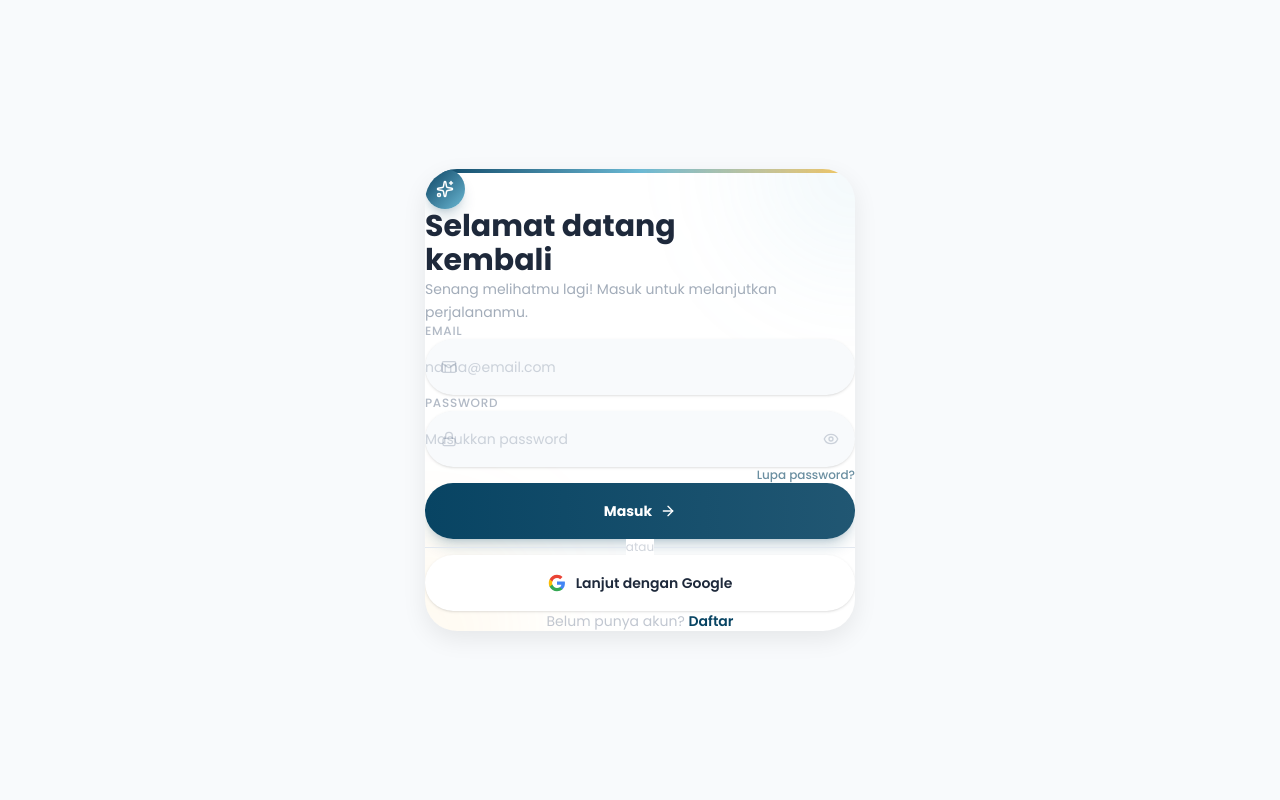
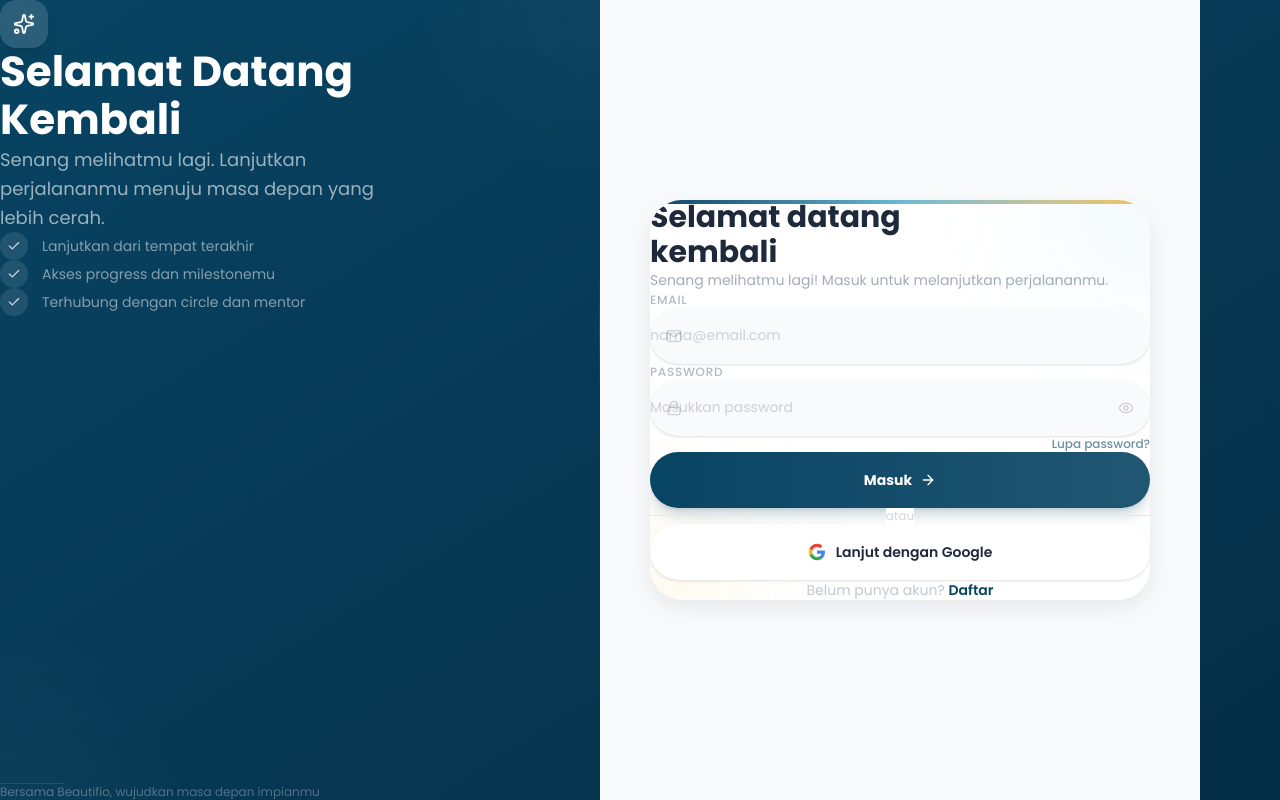
Before and after one commit to beautifio/beautifio-web, a Next.js app: page /login in a window 1280 px wide. Built offline with nearby package versions, Linux system fonts and the light colour scheme; no server answers.

Commit message:
Redesign auth pages with responsive two-column layout - brand panel on desktop, card on mobile

```diff
--- a/src/app/login/page.tsx
+++ b/src/app/login/page.tsx
@@ -3,7 +3,7 @@
 import { useState } from "react";
 import { useRouter } from "next/navigation";
 import Link from "next/link";
-import { Mail, Lock, Eye, EyeOff, ArrowRight, Sparkles } from "lucide-react";
+import { Mail, Lock, Eye, EyeOff, ArrowRight, Sparkles, Check } from "lucide-react";
 import { signIn } from "@/lib/supabase/queries";
 import { getSupabaseClient } from "@/lib/supabase/client";
 
@@ -62,22 +62,12 @@ export default function LoginPage() {
     });
   };
 
-  return (
-    <div className="min-h-screen bg-bg flex items-center justify-center p-4">
-      <div className="w-full max-w-[430px] bg-surface rounded-[32px] shadow-card flex flex-col relative overflow-hidden">
-        <div className="absolute top-0 left-0 right-0 h-1 bg-gradient-to-r from-primary via-secondary to-accent" />
-
-        <div className="absolute -top-24 -right-24 w-48 h-48 bg-secondary/10 rounded-full blur-3xl pointer-events-none" />
-        <div className="absolute -bottom-24 -left-24 w-48 h-48 bg-accent/10 rounded-full blur-3xl pointer-events-none" />
-
-        <div className="flex-1 flex flex-col px-6 py-10 relative z-10">
-          <div className="mb-auto">
-            <div className="w-10 h-10 rounded-xl bg-gradient-to-br from-primary to-secondary flex items-center justify-center shadow-lg shadow-primary/20">
+  const formContent = (
+    <>
+      <div className="mb-8">
+        <div className="md:hidden w-10 h-10 rounded-xl bg-gradient-to-br from-primary to-secondary flex items-center justify-center shadow-lg shadow-primary/20 mb-5">
           <Sparkles size={18} className="text-white" />
         </div>
-          </div>
-
-          <div className="mb-8">
         <h1 className="text-[30px] font-bold text-text-primary leading-[1.15]">
           Selamat datang<br />kembali
         </h1>
@@ -187,7 +177,76 @@ export default function LoginPage() {
           Daftar
         </Link>
       </p>
+    </>
+  );
+
+  return (
+    <div className="min-h-screen bg-bg md:bg-gradient-to-br md:from-primary md:to-[#052e47]">
+      <div className="min-h-screen md:flex md:max-w-[1200px] md:mx-auto">
+
+        {/* ─── Left Panel — Desktop ──────────── */}
+        <div className="hidden md:flex md:w-2/5 lg:w-1/2 flex-col justify-between p-8 lg:p-14 relative overflow-hidden">
+          <div className="absolute -top-32 -right-32 w-64 h-64 bg-white/[0.03] rounded-full blur-3xl pointer-events-none" />
+          <div className="absolute -bottom-32 -left-32 w-64 h-64 bg-white/[0.03] rounded-full blur-3xl pointer-events-none" />
+          <div className="absolute top-1/3 right-0 w-px h-32 bg-gradient-to-b from-transparent via-white/10 to-transparent" />
+
+          <div className="relative z-10">
+            <div className="w-12 h-12 rounded-2xl bg-white/15 backdrop-blur-sm flex items-center justify-center shadow-lg mb-12">
+              <Sparkles size={22} className="text-white" />
             </div>
+
+            <h2 className="text-[32px] lg:text-[42px] font-bold text-white leading-[1.15] mb-5">
+              Selamat Datang<br />
+              Kembali
+            </h2>
+
+            <p className="text-base lg:text-lg text-white/60 leading-relaxed max-w-sm">
+              Senang melihatmu lagi. Lanjutkan perjalananmu menuju masa depan yang lebih cerah.
+            </p>
+
+            <div className="mt-10 space-y-4">
+              <div className="flex items-center gap-3.5">
+                <div className="w-7 h-7 rounded-full bg-white/10 flex items-center justify-center shrink-0">
+                  <Check size={14} className="text-white/80" />
+                </div>
+                <span className="text-sm text-white/50">Lanjutkan dari tempat terakhir</span>
+              </div>
+              <div className="flex items-center gap-3.5">
+                <div className="w-7 h-7 rounded-full bg-white/10 flex items-center justify-center shrink-0">
+                  <Check size={14} className="text-white/80" />
+                </div>
+                <span className="text-sm text-white/50">Akses progress dan milestonemu</span>
+              </div>
+              <div className="flex items-center gap-3.5">
+                <div className="w-7 h-7 rounded-full bg-white/10 flex items-center justify-center shrink-0">
+                  <Check size={14} className="text-white/80" />
+                </div>
+                <span className="text-sm text-white/50">Terhubung dengan circle dan mentor</span>
+              </div>
+            </div>
+          </div>
+
+          <div className="relative z-10">
+            <div className="w-16 h-px bg-white/10 mb-4" />
+            <p className="text-xs text-white/30">
+              Bersama Beautifio, wujudkan masa depan impianmu
+            </p>
+          </div>
+        </div>
+
+        {/* ─── Right Panel — Form ──────────── */}
+        <div className="w-full md:w-3/5 lg:w-1/2 flex items-center justify-center md:bg-bg p-4 md:p-6 lg:p-8">
+          <div className="w-full max-w-[430px] md:max-w-[500px] bg-surface rounded-[32px] shadow-card flex flex-col relative overflow-hidden">
+            <div className="absolute top-0 left-0 right-0 h-1 bg-gradient-to-r from-primary via-secondary to-accent pointer-events-none" />
+            <div className="absolute -top-24 -right-24 w-48 h-48 bg-secondary/10 rounded-full blur-3xl pointer-events-none" />
+            <div className="absolute -bottom-24 -left-24 w-48 h-48 bg-accent/10 rounded-full blur-3xl pointer-events-none" />
+
+            <div className="flex-1 flex flex-col px-6 md:px-8 py-8 md:py-10 relative z-10">
+              {formContent}
+            </div>
+          </div>
+        </div>
+
       </div>
     </div>
   );
--- a/src/app/register/page.tsx
+++ b/src/app/register/page.tsx
@@ -3,7 +3,7 @@
 import { useState } from "react";
 import { useRouter } from "next/navigation";
 import Link from "next/link";
-import { Mail, Lock, User, Eye, EyeOff, ArrowRight, Sparkles } from "lucide-react";
+import { Mail, Lock, User, Eye, EyeOff, ArrowRight, Sparkles, Check } from "lucide-react";
 import { getSupabaseClient } from "@/lib/supabase/client";
 import { createProfile } from "@/lib/supabase/profile";
 
@@ -67,23 +67,10 @@ export default function RegisterPage() {
     }
   };
 
-  return (
-    <div className="min-h-screen bg-bg flex items-center justify-center p-4">
-      <div className="w-full max-w-[430px] bg-surface rounded-[32px] shadow-card flex flex-col relative overflow-hidden">
-        <div className="absolute top-0 left-0 right-0 h-1 bg-gradient-to-r from-primary via-secondary to-accent" />
-
-        <div className="absolute -top-24 -right-24 w-48 h-48 bg-secondary/10 rounded-full blur-3xl pointer-events-none" />
-        <div className="absolute -bottom-24 -left-24 w-48 h-48 bg-accent/10 rounded-full blur-3xl pointer-events-none" />
-
-        <div className="flex-1 flex flex-col px-6 py-10 relative z-10">
-          <div className="mb-auto">
-            <div className="w-10 h-10 rounded-xl bg-gradient-to-br from-primary to-secondary flex items-center justify-center shadow-lg shadow-primary/20">
-              <Sparkles size={18} className="text-white" />
-            </div>
-          </div>
-
+  const formContent = (
+    <>
       {success ? (
-            <div className="flex-1 flex flex-col items-center justify-center text-center animate-fade-in">
+        <div className="flex-1 flex flex-col items-center justify-center text-center animate-fade-in py-10">
           <div className="w-16 h-16 rounded-full bg-success/10 flex items-center justify-center mb-5">
             <svg className="w-8 h-8 text-success" fill="none" viewBox="0 0 24 24" stroke="currentColor" strokeWidth={2.5}>
               <path strokeLinecap="round" strokeLinejoin="round" d="M4.5 12.75l6 6 9-13.5" />
@@ -99,6 +86,9 @@ export default function RegisterPage() {
       ) : (
         <>
           <div className="mb-8">
+            <div className="md:hidden w-10 h-10 rounded-xl bg-gradient-to-br from-primary to-secondary flex items-center justify-center shadow-lg shadow-primary/20 mb-5">
+              <Sparkles size={18} className="text-white" />
+            </div>
             <h1 className="text-[30px] font-bold text-text-primary leading-[1.15]">
               Mulai<br />Perjalananmu
             </h1>
@@ -197,7 +187,76 @@ export default function RegisterPage() {
           </p>
         </>
       )}
+    </>
+  );
+
+  return (
+    <div className="min-h-screen bg-bg md:bg-gradient-to-br md:from-primary md:to-[#052e47]">
+      <div className="min-h-screen md:flex md:max-w-[1200px] md:mx-auto">
+
+        {/* ─── Left Panel — Desktop ──────────── */}
+        <div className="hidden md:flex md:w-2/5 lg:w-1/2 flex-col justify-between p-8 lg:p-14 relative overflow-hidden">
+          <div className="absolute -top-32 -right-32 w-64 h-64 bg-white/[0.03] rounded-full blur-3xl pointer-events-none" />
+          <div className="absolute -bottom-32 -left-32 w-64 h-64 bg-white/[0.03] rounded-full blur-3xl pointer-events-none" />
+          <div className="absolute top-1/3 right-0 w-px h-32 bg-gradient-to-b from-transparent via-white/10 to-transparent" />
+
+          <div className="relative z-10">
+            <div className="w-12 h-12 rounded-2xl bg-white/15 backdrop-blur-sm flex items-center justify-center shadow-lg mb-12">
+              <Sparkles size={22} className="text-white" />
             </div>
+
+            <h2 className="text-[32px] lg:text-[42px] font-bold text-white leading-[1.15] mb-5">
+              Temukan Arah<br />
+              Masa Depanmu
+            </h2>
+
+            <p className="text-base lg:text-lg text-white/60 leading-relaxed max-w-sm">
+              Setiap perjalanan besar dimulai dari satu langkah kecil. Mulai hari ini, bersama Beautifio.
+            </p>
+
+            <div className="mt-10 space-y-4">
+              <div className="flex items-center gap-3.5">
+                <div className="w-7 h-7 rounded-full bg-white/10 flex items-center justify-center shrink-0">
+                  <Check size={14} className="text-white/80" />
+                </div>
+                <span className="text-sm text-white/50">Daftar gratis — hanya 5 menit</span>
+              </div>
+              <div className="flex items-center gap-3.5">
+                <div className="w-7 h-7 rounded-full bg-white/10 flex items-center justify-center shrink-0">
+                  <Check size={14} className="text-white/80" />
+                </div>
+                <span className="text-sm text-white/50">Akses ke mentor dan komunitas</span>
+              </div>
+              <div className="flex items-center gap-3.5">
+                <div className="w-7 h-7 rounded-full bg-white/10 flex items-center justify-center shrink-0">
+                  <Check size={14} className="text-white/80" />
+                </div>
+                <span className="text-sm text-white/50">Tanpa commitment — kamu yang pegang kendali</span>
+              </div>
+            </div>
+          </div>
+
+          <div className="relative z-10">
+            <div className="w-16 h-px bg-white/10 mb-4" />
+            <p className="text-xs text-white/30">
+              Bergabung dengan ribuan anak muda Indonesia lainnya
+            </p>
+          </div>
+        </div>
+
+        {/* ─── Right Panel — Form ──────────── */}
+        <div className="w-full md:w-3/5 lg:w-1/2 flex items-center justify-center md:bg-bg p-4 md:p-6 lg:p-8">
+          <div className="w-full max-w-[430px] md:max-w-[500px] bg-surface rounded-[32px] shadow-card flex flex-col relative overflow-hidden">
+            <div className="absolute top-0 left-0 right-0 h-1 bg-gradient-to-r from-primary via-secondary to-accent pointer-events-none" />
+            <div className="absolute -top-24 -right-24 w-48 h-48 bg-secondary/10 rounded-full blur-3xl pointer-events-none" />
+            <div className="absolute -bottom-24 -left-24 w-48 h-48 bg-accent/10 rounded-full blur-3xl pointer-events-none" />
+
+            <div className="flex-1 flex flex-col px-6 md:px-8 py-8 md:py-10 relative z-10">
+              {formContent}
+            </div>
+          </div>
+        </div>
+
       </div>
     </div>
   );
```
Lines whose indentation alone changed are shown as unchanged.
